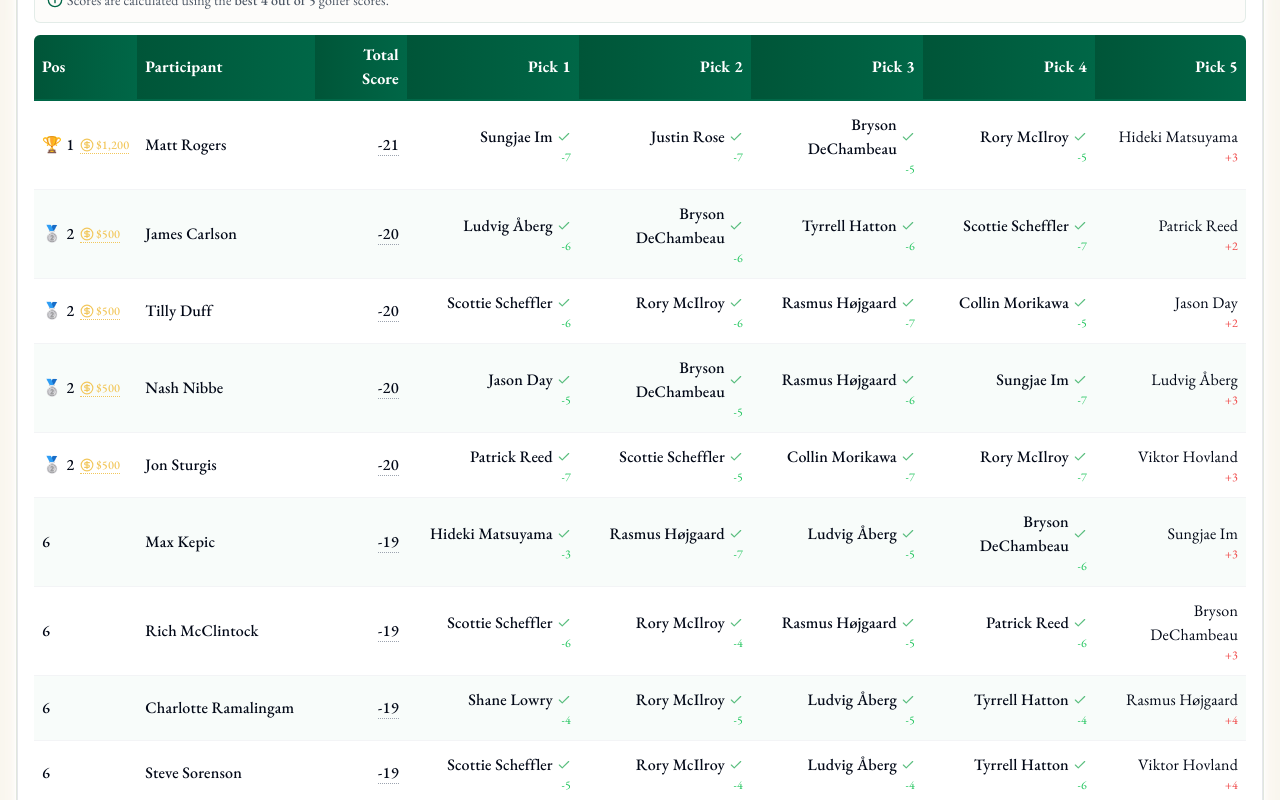
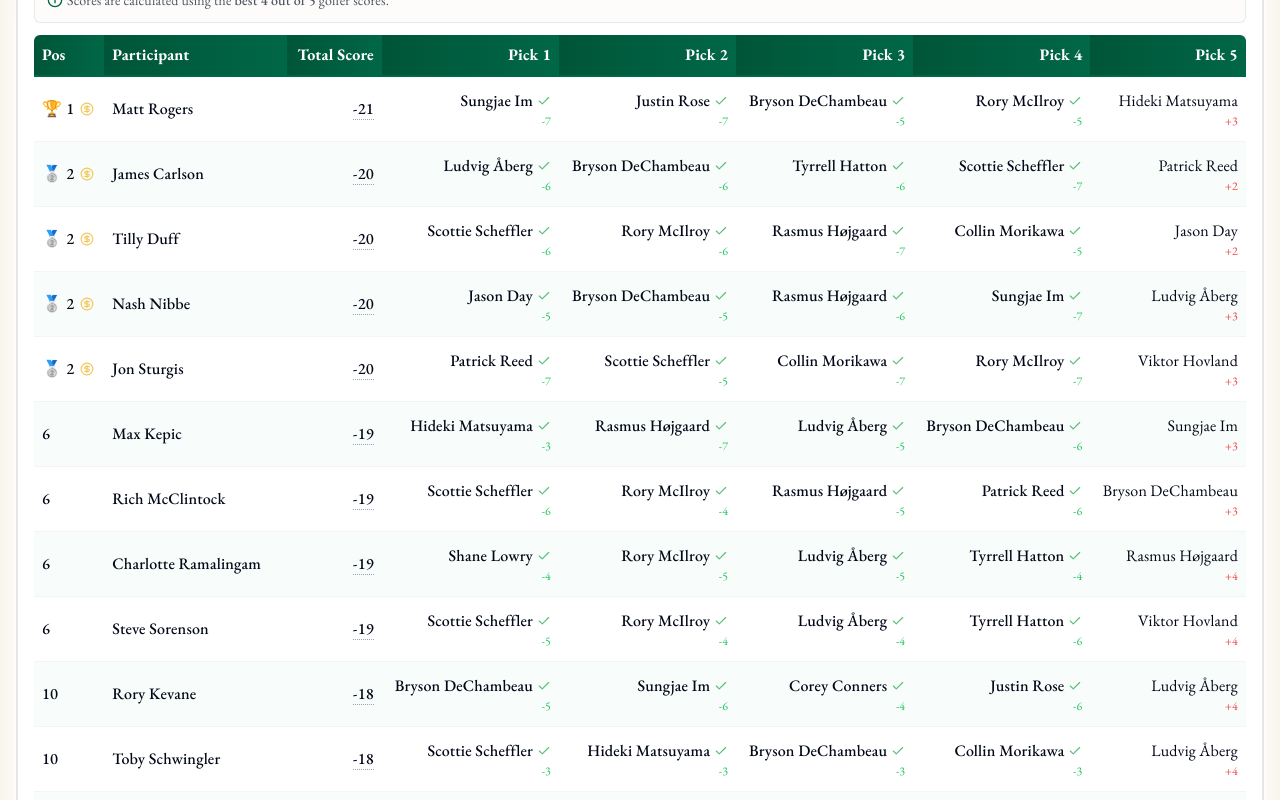
Before and after one commit to jsdarcy2/gordys-masters-leaderboard-live, a React (Vite) app: page / in a window 1280 px wide. Shown: the part 780-1580 px from the top of the page. Built offline with nearby package versions, Linux system fonts and the light colour scheme.

Commit message:
Remove prize money display
Refactor the LeaderboardTable component to display an icon instead of the prize money amount. The icon will indicate that the user can hover over it for more information.

```diff
--- a/src/components/pool/ParticipantTable.tsx
+++ b/src/components/pool/ParticipantTable.tsx
@@ -92,9 +92,8 @@ const ParticipantTable: React.FC<ParticipantTableProps> = ({ displayStandings, s
                         <TooltipProvider>
                           <Tooltip>
                             <TooltipTrigger asChild>
-                              <span className="ml-1.5 inline-flex items-center justify-center text-masters-gold bg-transparent text-xs cursor-help border-b border-dotted border-masters-gold">
-                                <CircleDollarSign size={14} className="mr-0.5" />
-                                <span className="text-xs">{earningsAmount}</span>
+                              <span className="ml-1.5 inline-flex items-center justify-center text-masters-gold cursor-help">
+                                <CircleDollarSign size={14} className="hover:scale-110 transition-transform" />
                               </span>
                             </TooltipTrigger>
                             <TooltipContent className="bg-masters-gold text-white border-masters-gold shadow-md font-medium">
```
